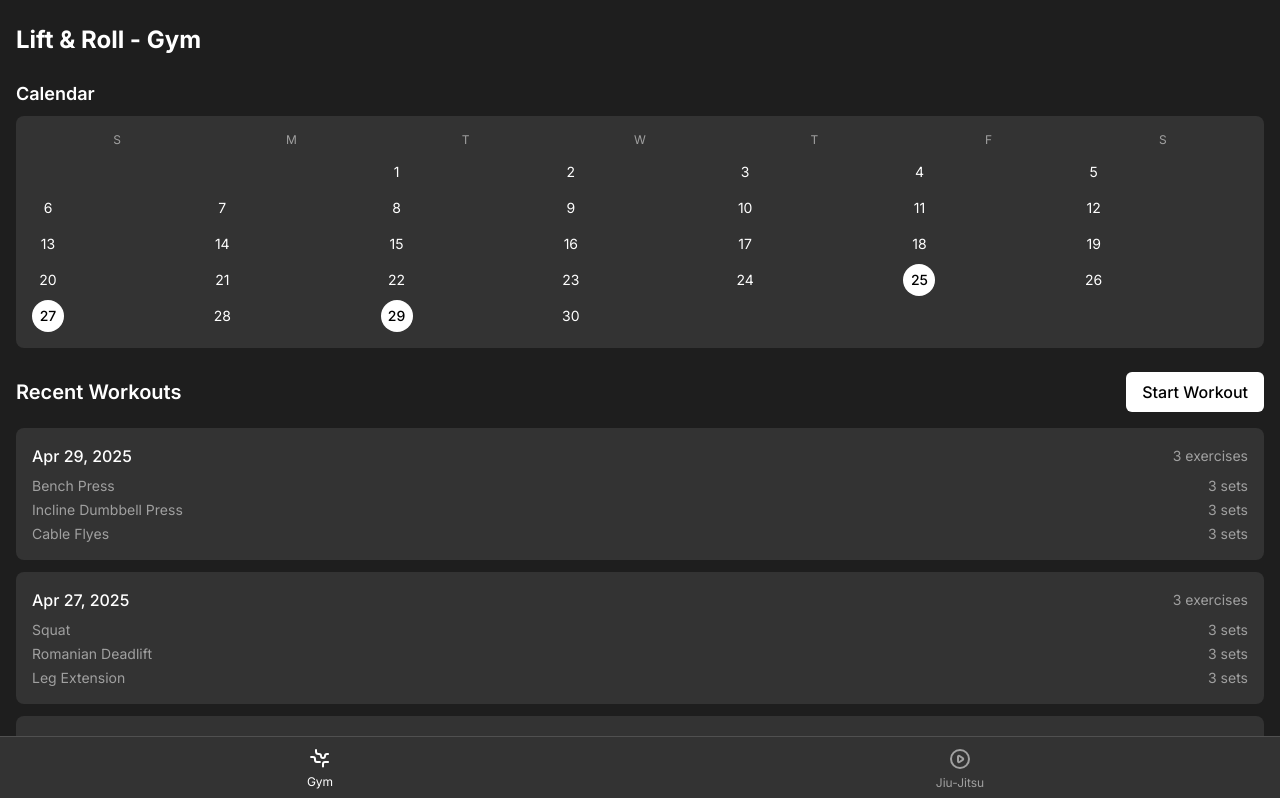
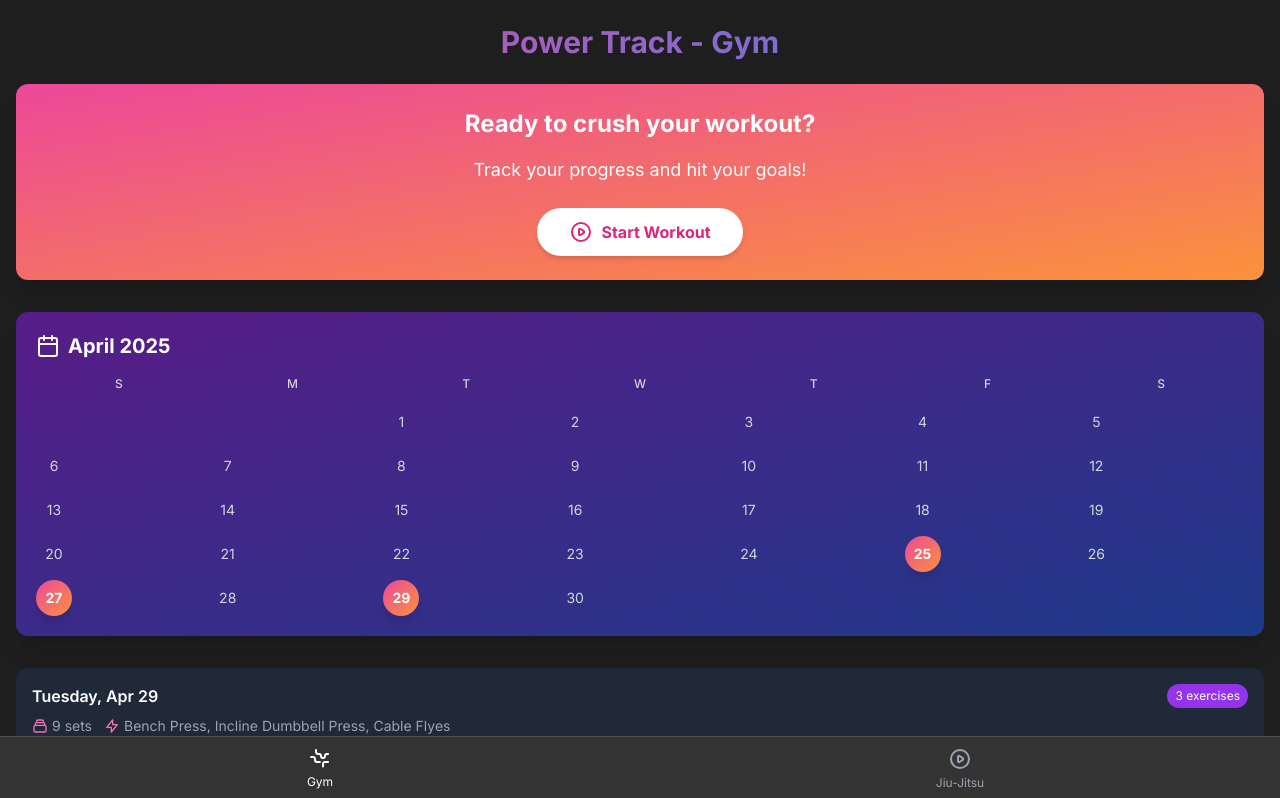
Before and after one commit to nicorosaless/RollAndLift, a React (Vite) app: page / in a window 1280 px wide. Shown: the top 798 px of the page. Built offline with nearby package versions, Linux system fonts and the light colour scheme; sample sign-in values are in the browser's storage.

Commit message:
feat: Improve GymPage UI and Calendar
- Changed color scheme for improved aesthetics.
- Prioritized the "Start Workout" section on the GymPage.
- Enhanced the calendar to visually indicate workout days with colored circles.

```diff
--- a/src/components/gym/Calendar.tsx
+++ b/src/components/gym/Calendar.tsx
@@ -1,5 +1,6 @@
 
 import React from 'react';
+import { Calendar as CalendarIcon } from 'lucide-react';
 
 interface CalendarProps {
   workoutDays: string[];
@@ -43,21 +44,33 @@ const Calendar: React.FC<CalendarProps> = ({ workoutDays, selectedDate, onSelect
     return day === today.getDate();
   };
 
+  // Get month name
+  const monthNames = [
+    'January', 'February', 'March', 'April', 'May', 'June',
+    'July', 'August', 'September', 'October', 'November', 'December'
+  ];
+
+  const monthName = monthNames[currentMonth];
+
   return (
-    <div className="mb-6 animate-fade-in">
-      <h2 className="text-lg font-semibold mb-2">Calendar</h2>
-      <div className="bg-secondary rounded-lg p-4">
-        <div className="grid grid-cols-7 gap-1 text-center mb-2">
+    <div className="mb-8 animate-fade-in rounded-xl bg-gradient-to-br from-purple-900 to-blue-900 p-5 shadow-xl">
+      <div className="flex items-center justify-between mb-4">
+        <h2 className="text-xl font-bold text-white flex items-center">
+          <CalendarIcon className="mr-2" />
+          {monthName} {currentYear}
+        </h2>
+      </div>
+      <div className="grid grid-cols-7 gap-2 text-center mb-3">
         {['S', 'M', 'T', 'W', 'T', 'F', 'S'].map((day) => (
-            <div key={day} className="text-xs text-trgray-light">
+          <div key={day} className="text-xs text-gray-300 font-medium">
             {day}
           </div>
         ))}
       </div>
-        <div className="grid grid-cols-7 gap-1 text-center">
+      <div className="grid grid-cols-7 gap-2 text-center">
         {/* Empty cells for days before the 1st of the month */}
         {Array.from({ length: firstDayOfMonth }).map((_, i) => (
-            <div key={`empty-${i}`} className="h-8 w-8"></div>
+          <div key={`empty-${i}`} className="h-9 w-9"></div>
         ))}
 
         {/* Calendar days */}
@@ -65,11 +78,19 @@ const Calendar: React.FC<CalendarProps> = ({ workoutDays, selectedDate, onSelect
           <button
             key={day}
             onClick={() => onSelectDate(formatDateString(day))}
-              className={`h-8 w-8 rounded-full flex items-center justify-center text-sm transition-all
-                ${hasWorkout(day) ? 'bg-traccent text-black font-medium' : ''}
-                ${isSelected(day) && !hasWorkout(day) ? 'border-2 border-traccent' : ''}
-                ${isToday(day) && !hasWorkout(day) && !isSelected(day) ? 'border border-trgray-light' : ''}
-                ${!hasWorkout(day) && !isSelected(day) && !isToday(day) ? 'hover:bg-trgray-mid' : ''}
+            className={`h-9 w-9 rounded-full flex items-center justify-center text-sm transition-all duration-300
+              ${hasWorkout(day)
+                ? 'bg-gradient-to-br from-pink-500 to-orange-400 text-white font-bold shadow-lg transform hover:scale-110'
+                : ''}
+              ${isSelected(day) && !hasWorkout(day)
+                ? 'border-2 border-pink-400 text-white'
+                : ''}
+              ${isToday(day) && !hasWorkout(day) && !isSelected(day)
+                ? 'border border-gray-400 text-white'
+                : ''}
+              ${!hasWorkout(day) && !isSelected(day) && !isToday(day)
+                ? 'text-gray-300 hover:bg-purple-800 hover:text-white'
+                : ''}
             `}
           >
             {day}
@@ -77,7 +98,6 @@ const Calendar: React.FC<CalendarProps> = ({ workoutDays, selectedDate, onSelect
         ))}
       </div>
     </div>
-    </div>
   );
 };
 
--- a/src/components/gym/WorkoutCard.tsx
+++ b/src/components/gym/WorkoutCard.tsx
@@ -1,17 +1,6 @@
 
 import React from 'react';
-
-interface Exercise {
-  id: string;
-  name: string;
-  sets: { reps: number; weight: number }[];
-}
-
-interface Workout {
-  id: string;
-  date: string;
-  exercises: Exercise[];
-}
+import { Workout } from '../../types';
 
 interface WorkoutCardProps {
   workout: Workout;
@@ -19,40 +8,43 @@ interface WorkoutCardProps {
 }
 
 const WorkoutCard: React.FC<WorkoutCardProps> = ({ workout, onClick }) => {
-  // Format date to display as "Apr 29, 2025"
-  const formatDate = (dateString: string) => {
-    const date = new Date(dateString);
-    return date.toLocaleDateString('en-US', {
-      month: 'short',
-      day: 'numeric',
-      year: 'numeric'
-    });
-  };
+  const date = new Date(workout.date);
+  const formattedDate = date.toLocaleDateString('en-US', {
+    weekday: 'long',
+    month: 'short',
+    day: 'numeric'
+  });
+
+  // Get the total number of sets across all exercises
+  const totalSets = workout.exercises.reduce(
+    (sum, exercise) => sum + exercise.sets.length,
+    0
+  );
 
   return (
     <div
       onClick={onClick}
-      className="bg-secondary rounded-lg p-4 mb-3 cursor-pointer card-hover animate-slide-up"
+      className="bg-gray-800 rounded-xl p-4 mb-3 cursor-pointer transition-all hover:shadow-lg hover:transform hover:scale-[1.02] animate-fade-in"
     >
-      <div className="flex justify-between items-center mb-2">
-        <h3 className="font-medium">{formatDate(workout.date)}</h3>
-        <span className="text-trgray-light text-sm">{workout.exercises.length} exercises</span>
+      <div className="flex justify-between items-center">
+        <h3 className="font-semibold text-white">{formattedDate}</h3>
+        <span className="bg-purple-600 text-white text-xs px-2 py-1 rounded-full">
+          {workout.exercises.length} exercises
+        </span>
       </div>
-
-      <div className="space-y-1">
-        {workout.exercises.slice(0, 3).map((exercise) => (
-          <div key={exercise.id} className="text-sm text-trgray-light flex justify-between">
-            <span>{exercise.name}</span>
-            <span>
-              {exercise.sets.length} {exercise.sets.length === 1 ? 'set' : 'sets'}
-            </span>
-          </div>
-        ))}
-        {workout.exercises.length > 3 && (
-          <div className="text-xs text-trgray-light">
-            +{workout.exercises.length - 3} more
-          </div>
-        )}
+      <div className="mt-2 text-gray-400 text-sm flex gap-3">
+        <span className="flex items-center">
+          <svg xmlns="http://www.w3.org/2000/svg" className="h-4 w-4 mr-1 text-pink-400" fill="none" viewBox="0 0 24 24" stroke="currentColor">
+            <path strokeLinecap="round" strokeLinejoin="round" strokeWidth={2} d="M19 11H5m14 0a2 2 0 012 2v6a2 2 0 01-2 2H5a2 2 0 01-2-2v-6a2 2 0 012-2m14 0V9a2 2 0 00-2-2M5 11V9a2 2 0 012-2m0 0V5a2 2 0 012-2h6a2 2 0 012 2v2M7 7h10" />
+          </svg>
+          {totalSets} sets
+        </span>
+        <span className="flex items-center">
+          <svg xmlns="http://www.w3.org/2000/svg" className="h-4 w-4 mr-1 text-pink-400" fill="none" viewBox="0 0 24 24" stroke="currentColor">
+            <path strokeLinecap="round" strokeLinejoin="round" strokeWidth={2} d="M13 10V3L4 14h7v7l9-11h-7z" />
+          </svg>
+          {workout.exercises.map(e => e.name).join(', ')}
+        </span>
       </div>
     </div>
   );
--- a/src/index.css
+++ b/src/index.css
@@ -7,35 +7,35 @@
 
 @layer base {
   :root {
-    --background: 0 0% 12%;
+    --background: 260 15% 8%;
     --foreground: 0 0% 98%;
 
-    --card: 0 0% 15%;
+    --card: 260 15% 12%;
     --card-foreground: 0 0% 98%;
 
-    --popover: 0 0% 15%;
+    --popover: 260 15% 12%;
     --popover-foreground: 0 0% 98%;
 
-    --primary: 0 0% 100%;
-    --primary-foreground: 0 0% 12%;
+    --primary: 330 90% 60%;
+    --primary-foreground: 0 0% 98%;
 
-    --secondary: 0 0% 20%;
+    --secondary: 260 15% 18%;
     --secondary-foreground: 0 0% 98%;
 
-    --muted: 0 0% 20%;
-    --muted-foreground: 0 0% 60%;
+    --muted: 260 15% 18%;
+    --muted-foreground: 0 0% 70%;
 
-    --accent: 0 0% 100%;
-    --accent-foreground: 0 0% 12%;
+    --accent: 330 90% 60%;
+    --accent-foreground: 0 0% 98%;
 
     --destructive: 0 84.2% 60.2%;
     --destructive-foreground: 0 0% 98%;
 
-    --border: 0 0% 25%;
-    --input: 0 0% 25%;
-    --ring: 0 0% 100%;
+    --border: 260 15% 25%;
+    --input: 260 15% 25%;
+    --ring: 330 90% 60%;
 
-    --radius: 0.5rem;
+    --radius: 0.75rem;
   }
 
   * {
@@ -43,32 +43,32 @@
   }
 
   body {
-    @apply bg-trblack text-trwhite font-inter;
+    @apply bg-[#151022] text-white font-inter;
   }
 }
 
 @layer components {
   .tab-active {
-    @apply text-trwhite border-b-2 border-trwhite;
+    @apply text-white border-b-2 border-pink-500;
   }
 
   .tab-inactive {
-    @apply text-trgray-light hover:text-trwhite transition-colors;
+    @apply text-gray-400 hover:text-white transition-colors;
   }
 
   .card-hover {
-    @apply hover:bg-secondary/50 transition-colors duration-200;
+    @apply hover:bg-gray-800/50 transition-colors duration-200;
   }
 
   .input-field {
-    @apply bg-secondary text-trwhite border-trgray-mid rounded-md px-3 py-2 focus:ring-1 focus:ring-trwhite focus:outline-none;
+    @apply bg-gray-800 text-white border-gray-700 rounded-md px-3 py-2 focus:ring-1 focus:ring-pink-500 focus:outline-none;
   }
 
   .button-primary {
-    @apply bg-trwhite text-black font-medium px-4 py-2 rounded-md hover:opacity-90 transition-opacity;
+    @apply bg-gradient-to-r from-pink-500 to-purple-600 text-white font-medium px-4 py-2 rounded-md hover:shadow-lg transition-all;
   }
 
   .button-secondary {
-    @apply bg-trgray-mid text-trwhite px-4 py-2 rounded-md hover:bg-trgray-light transition-colors;
+    @apply bg-gray-700 text-white px-4 py-2 rounded-md hover:bg-gray-600 transition-colors;
   }
 }
--- a/src/pages/GymPage.tsx
+++ b/src/pages/GymPage.tsx
@@ -7,6 +7,7 @@ import ExerciseEntry from '../components/gym/ExerciseEntry';
 import { Workout, Exercise } from '../types';
 import { sampleWorkouts } from '../data/sampleData';
 import { useToast } from '@/hooks/use-toast';
+import { dumbbell } from 'lucide-react';
 
 const GymPage = () => {
   const [workouts, setWorkouts] = useState<Workout[]>(sampleWorkouts);
@@ -116,9 +117,37 @@ const GymPage = () => {
     setShowNewWorkout(false);
   };
 
+  const formattedDate = new Date(selectedDate).toLocaleDateString('en-US', {
+    weekday: 'long',
+    month: 'long',
+    day: 'numeric'
+  });
+
+  // Function to determine if we should show the start workout CTA
+  const shouldShowStartWorkoutCTA = !showNewWorkout && !recentWorkout;
+
   return (
     <div>
-      <h1 className="text-2xl font-bold mb-6">Lift & Roll - Gym</h1>
+      <h1 className="text-3xl font-bold mb-6 text-center bg-clip-text text-transparent bg-gradient-to-r from-pink-500 to-blue-500">
+        Power Track - Gym
+      </h1>
+
+      {shouldShowStartWorkoutCTA && (
+        <div className="mb-8 p-6 rounded-xl bg-gradient-to-br from-pink-500 to-orange-400 text-white text-center shadow-xl transform transition-all hover:scale-105">
+          <h2 className="text-2xl font-bold mb-4">Ready to crush your workout?</h2>
+          <p className="text-lg mb-6">Track your progress and hit your goals!</p>
+          <button
+            onClick={startNewWorkout}
+            className="bg-white text-pink-600 font-bold px-8 py-3 rounded-full shadow-md transition-all hover:shadow-lg flex items-center justify-center mx-auto"
+          >
+            <svg xmlns="http://www.w3.org/2000/svg" className="h-6 w-6 mr-2" fill="none" viewBox="0 0 24 24" stroke="currentColor">
+              <path strokeLinecap="round" strokeLinejoin="round" strokeWidth={2} d="M14.752 11.168l-3.197-2.132A1 1 0 0010 9.87v4.263a1 1 0 001.555.832l3.197-2.132a1 1 0 000-1.664z" />
+              <path strokeLinecap="round" strokeLinejoin="round" strokeWidth={2} d="M21 12a9 9 0 11-18 0 9 9 0 0118 0z" />
+            </svg>
+            Start Workout
+          </button>
+        </div>
+      )}
 
       <Calendar
         workoutDays={workoutDays}
@@ -126,23 +155,27 @@ const GymPage = () => {
         onSelectDate={handleSelectDate}
       />
 
+      {!shouldShowStartWorkoutCTA && (
         <div className="flex justify-between items-center mb-4">
-        <h2 className="text-xl font-semibold">
+          <h2 className="text-xl font-semibold text-white">
             {showNewWorkout ? 'New Workout' : recentWorkout ? 'Workout Details' : 'Recent Workouts'}
           </h2>
 
           {!showNewWorkout && (
             <button
               onClick={startNewWorkout}
-            className="button-primary"
+              className="bg-gradient-to-r from-pink-500 to-purple-600 text-white font-medium px-4 py-2 rounded-full hover:shadow-lg transition-all"
             >
               {recentWorkout ? 'New Workout' : 'Start Workout'}
             </button>
           )}
         </div>
+      )}
 
-      {showNewWorkout ? (
-        <div className="mb-6">
+      {showNewWorkout && (
+        <div className="mb-6 bg-gray-800 rounded-xl p-5 shadow-lg">
+          <h3 className="text-xl font-bold mb-4 text-white">{formattedDate}</h3>
+
           {newWorkoutExercises.map(exercise => (
             <ExerciseEntry
               key={exercise.id}
@@ -153,10 +186,10 @@ const GymPage = () => {
             />
           ))}
 
-          <div className="flex flex-col space-y-3 mt-4">
+          <div className="flex flex-col space-y-3 mt-6">
             <button
               onClick={addNewExercise}
-              className="button-secondary flex items-center justify-center"
+              className="bg-gray-700 text-white px-4 py-3 rounded-lg hover:bg-gray-600 transition-all flex items-center justify-center"
             >
               <svg xmlns="http://www.w3.org/2000/svg" className="h-5 w-5 mr-2" viewBox="0 0 20 20" fill="currentColor">
                 <path fillRule="evenodd" d="M10 18a8 8 0 100-16 8 8 0 000 16zm1-11a1 1 0 10-2 0v2H7a1 1 0 100 2h2v2a1 1 0 102 0v-2h2a1 1 0 100-2h-2V7z" clipRule="evenodd" />
@@ -166,40 +199,44 @@ const GymPage = () => {
 
             <button
               onClick={saveWorkout}
-              className="button-primary"
+              className="bg-gradient-to-r from-pink-500 to-purple-600 text-white font-bold px-4 py-3 rounded-lg shadow-md hover:shadow-lg transition-all"
             >
               Save Workout
             </button>
           </div>
         </div>
-      ) : recentWorkout ? (
+      )}
+
+      {recentWorkout && (
         <div className="mb-6">
-          <div className="bg-secondary rounded-lg p-4 mb-4">
+          <div className="bg-gray-800 rounded-xl p-5 shadow-lg">
             <div className="flex justify-between items-center mb-4">
-              <h3 className="font-medium">
+              <h3 className="text-xl font-bold text-white">
                 {new Date(recentWorkout.date).toLocaleDateString('en-US', {
                   weekday: 'long',
                   month: 'short',
                   day: 'numeric'
                 })}
               </h3>
-              <span className="text-trgray-light">{recentWorkout.exercises.length} exercises</span>
+              <span className="bg-purple-600 text-white text-xs px-2 py-1 rounded-full">
+                {recentWorkout.exercises.length} exercises
+              </span>
             </div>
 
             <div className="space-y-4">
               {recentWorkout.exercises.map((exercise, index) => (
-                <div key={exercise.id} className="border-t border-trgray-mid pt-3 first:border-t-0 first:pt-0">
-                  <h4 className="font-medium text-traccent">{exercise.name}</h4>
+                <div key={exercise.id} className="border-t border-gray-700 pt-3 first:border-t-0 first:pt-0">
+                  <h4 className="font-medium text-pink-400">{exercise.name}</h4>
                   <div className="mt-2 grid grid-cols-3 gap-2 text-sm">
-                    <div className="text-trgray-light">Set</div>
-                    <div className="text-trgray-light">Reps</div>
-                    <div className="text-trgray-light">Weight</div>
+                    <div className="text-gray-400">Set</div>
+                    <div className="text-gray-400">Reps</div>
+                    <div className="text-gray-400">Weight</div>
 
                     {exercise.sets.map((set, setIndex) => (
                       <React.Fragment key={setIndex}>
-                        <div>{setIndex + 1}</div>
-                        <div>{set.reps}</div>
-                        <div>{set.weight} kg</div>
+                        <div className="text-white">{setIndex + 1}</div>
+                        <div className="text-white">{set.reps}</div>
+                        <div className="text-white">{set.weight} kg</div>
                       </React.Fragment>
                     ))}
                   </div>
@@ -208,9 +245,11 @@ const GymPage = () => {
             </div>
           </div>
         </div>
-      ) : (
+      )}
+
+      {!showNewWorkout && !recentWorkout && (
         <div className="mb-6">
-          {workouts.slice(0, 5).map(workout => (
+          {workouts.slice(0, 3).map(workout => (
             <WorkoutCard
               key={workout.id}
               workout={workout}
```
Lines whose indentation alone changed are shown as unchanged.
